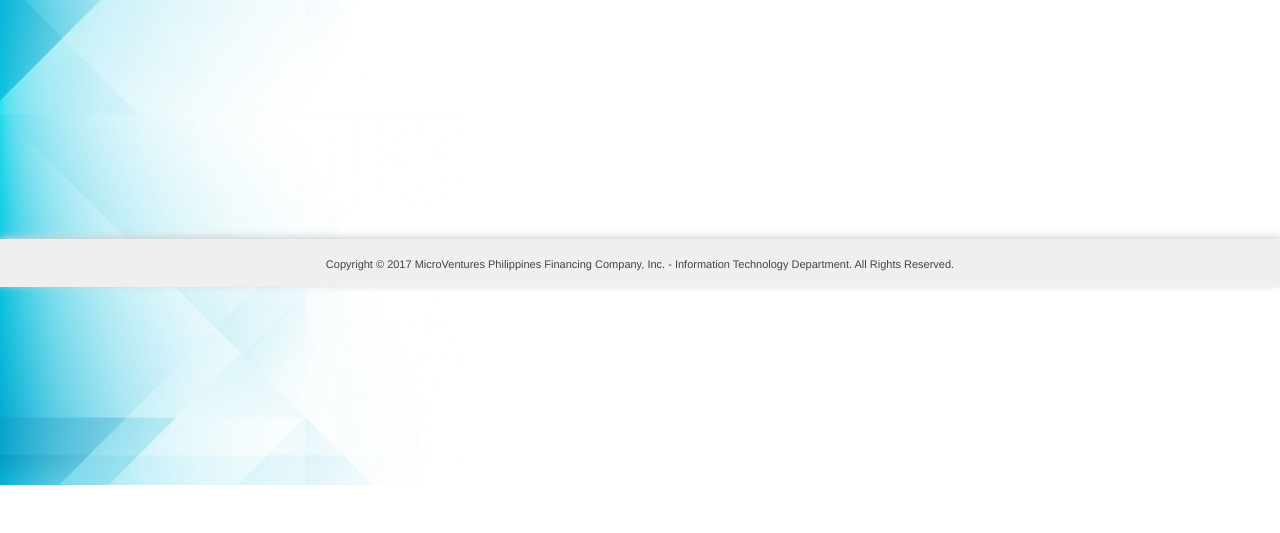
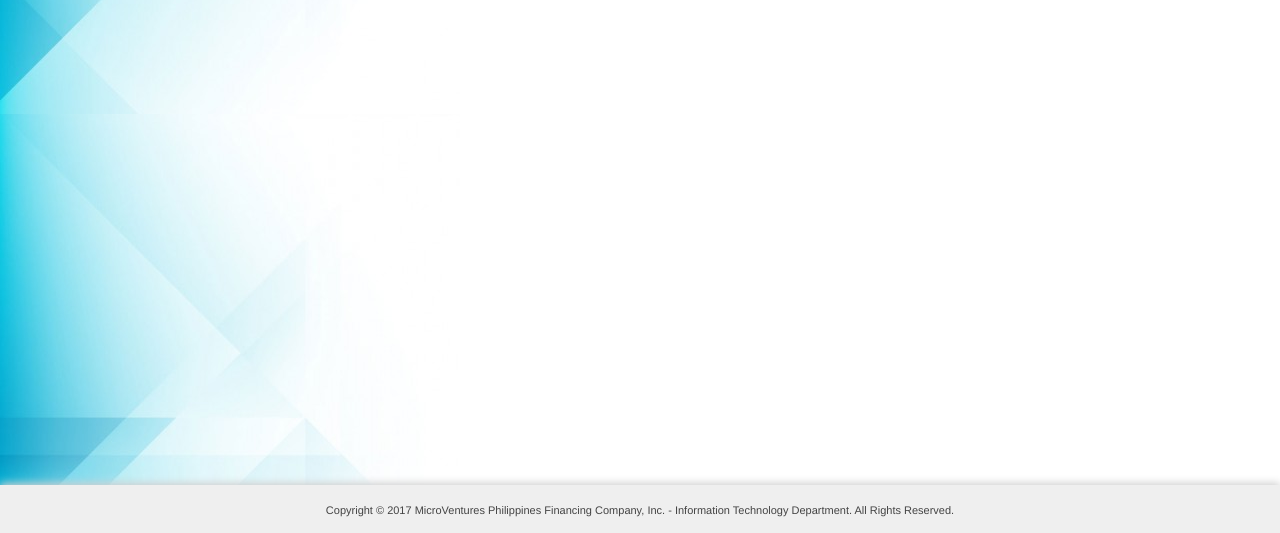
Before and after one commit to ryanlumbang/onepuhunan, a CodeIgniter app: page /database/ in a window 1280 px wide. Shown: the part 513-1046 px from the top of the page. Before the commit the page ends 998 px from the top, so only its background shows below. Run offline with CodeIgniter, Linux system fonts and the light colour scheme; some libraries are stand-ins or nearby versions.

Commit message:
update css

```diff
--- a/css/custom.css
+++ b/css/custom.css
@@ -43,12 +43,7 @@ html, body {
 /*.page-wrap {*/
     /*min-height: 100%;*/
 /*}*/
-.fixed-footer {
-    clear: both;
-    position: absolute;
-    bottom: 0;
-    width: 100%;
-}
+
 .site-header {
     right: 0;
     top: 0;
```
